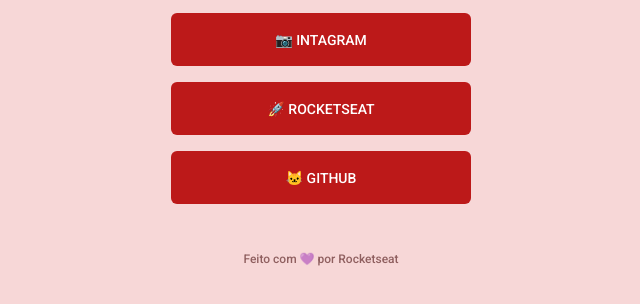
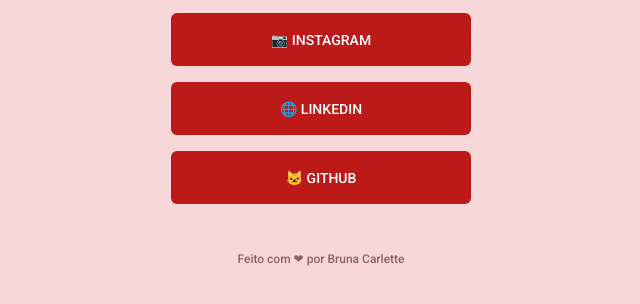
Before and after one commit to Bruna-Carlette/linktree, a plain HTML site: page index.html in a window 1280 px wide. Shown: the part 362-666 px from the top of the page, 319-959 px from the left. Drawn offline with Linux system fonts and the light colour scheme.

Commit message:
Personalização no código e alteração de links

```diff
--- a/index.html
+++ b/index.html
@@ -26,13 +26,13 @@
     <ul>
       <li>
         <a href="https://api.whatsapp.com/send/?phone=5528999510607&text&type=phone_number&app_absent=0"
-          target="_blank"> ✅ Whatsapp</a>
+          target="_blank"> ✅ WhatsApp</a>
       </li>
       <li>
-        <a href="https://www.instagram.com/bruna_carlette/" target="_blank">📷 Intagram</a>
+        <a href="https://www.instagram.com/bruna_carlette/" target="_blank">📷 Instagram</a>
       </li>
       <li>
-        <a href="https://app.rocketseat.com.br/me/bruna-carlette-teixeira-09048" target="_blank"> 🚀 Rocketseat</a>
+        <a href="https://www.linkedin.com/in/bruna-carlette-4865291b3/" target="_blank">🌐 LinkedIn</a>
       </li>
       <li>
         <a href="https://github.com/Bruna-Carlette" target="_blank">🐱 Github</a>
@@ -40,7 +40,7 @@
     </ul>
 
     <footer>
-      Feito com 💜 por Rocketseat
+      Feito com ❤ por Bruna Carlette
     </footer>
 
   </div>
```
